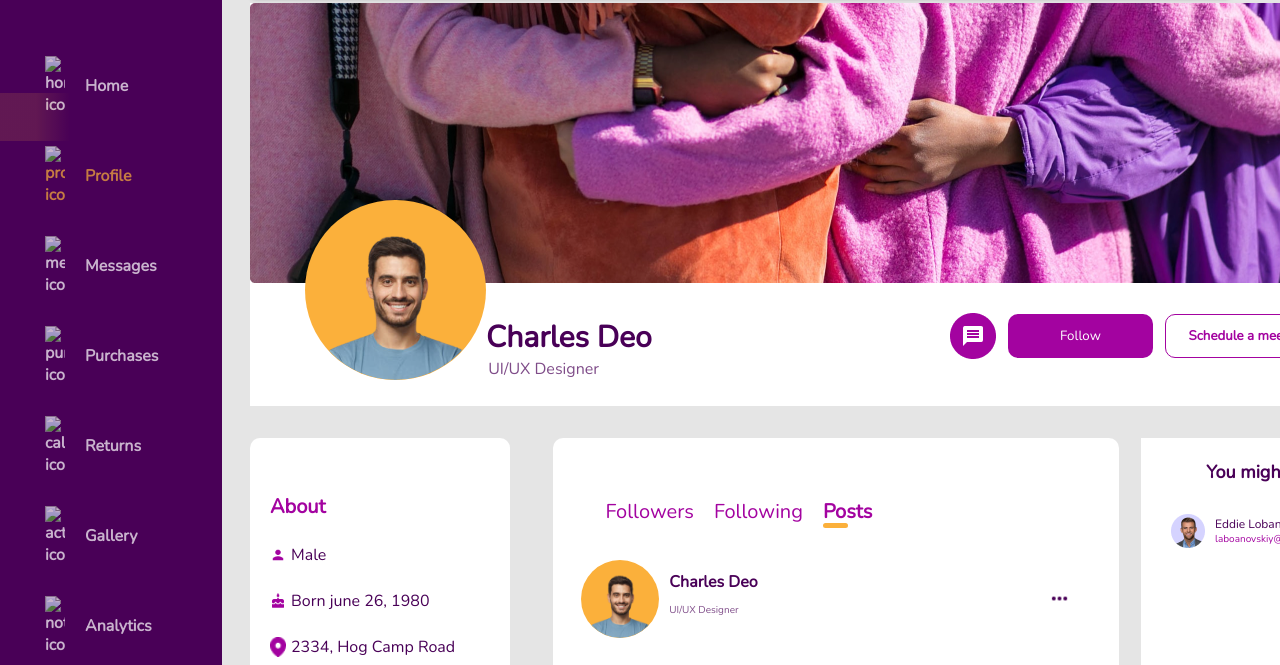
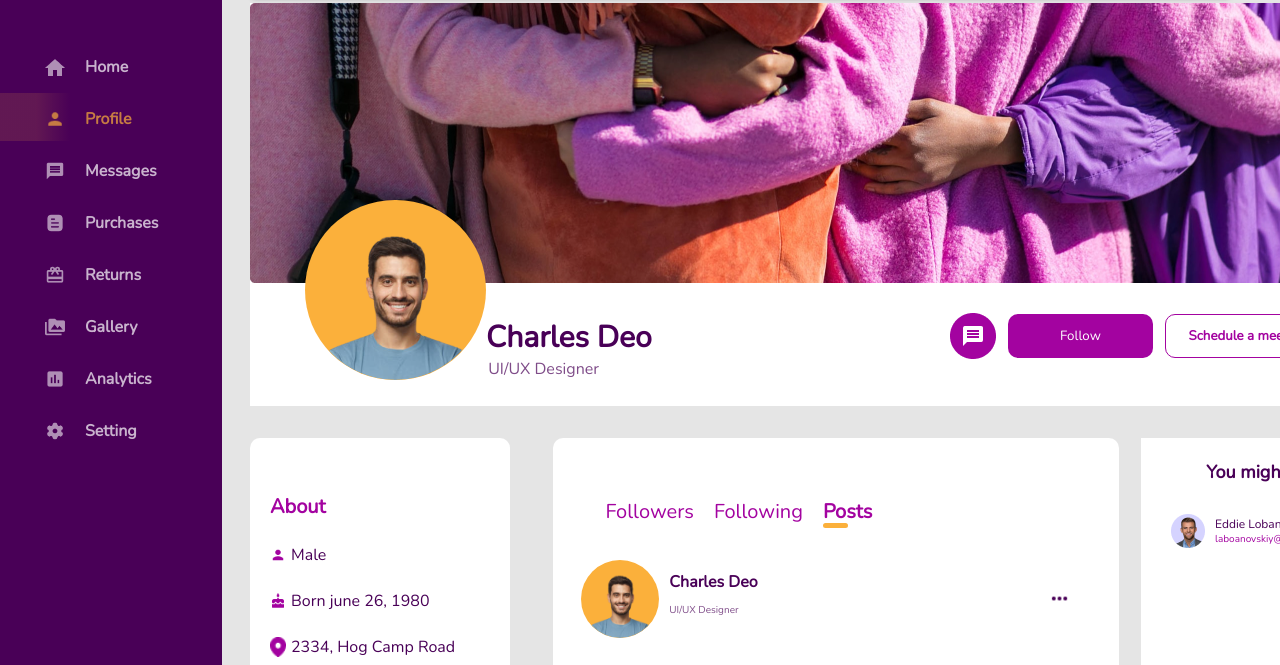
Before and after one commit to Andresmachadocoding/Profilepage, a plain HTML site: page index.html in a window 1280 px wide. Shown: the part 117-782 px from the top of the page. Drawn offline with nearby package versions, Linux system fonts and the light colour scheme; the site is published under a folder, as on GitHub Pages, so addresses that start at the root find nothing.

Commit message:
Update index.html

```diff
--- a/index.html
+++ b/index.html
@@ -16,14 +16,14 @@
       </div>
       <nav class='column-center'>
         <ul class='column-center'>
-          <li><img src='/assets/icons/Home.png' alt='home-icon'>Home</li>
-          <li id='menu-profile'><img src='/assets/icons/Person.png' alt='profile-icon'/>Profile</li>
-          <li><img src='/assets/icons/Ticket.png' alt='messages-icon'/>Messages</li>
-          <li><img src='/assets/icons/Document.png' alt='purchases-icon'/>Purchases</li>
-          <li><img src='/assets/icons/Calendar.png' alt='calendar-icon'/>Returns</li>
-          <li><img src='/assets/icons/Activity.png' alt='activity-icon'/>Gallery</li>
-          <li><img src='/assets/icons/Notification.png' alt='notification-icon' />Analytics</li>
-          <li><img src='/assets/icons/Setting.png' alt='setting-icon'/>Setting</li>
+          <li><img src='assets/icons/Home.png' alt='home-icon'>Home</li>
+          <li id='menu-profile'><img src='assets/icons/Person.png' alt='profile-icon'/>Profile</li>
+          <li><img src='assets/icons/Ticket.png' alt='messages-icon'/>Messages</li>
+          <li><img src='assets/icons/Document.png' alt='purchases-icon'/>Purchases</li>
+          <li><img src='assets/icons/Calendar.png' alt='calendar-icon'/>Returns</li>
+          <li><img src='assets/icons/Activity.png' alt='activity-icon'/>Gallery</li>
+          <li><img src='assets/icons/Notification.png' alt='notification-icon' />Analytics</li>
+          <li><img src='assets/icons/Setting.png' alt='setting-icon'/>Setting</li>
         </ul>
       </nav>
     </div>
```
